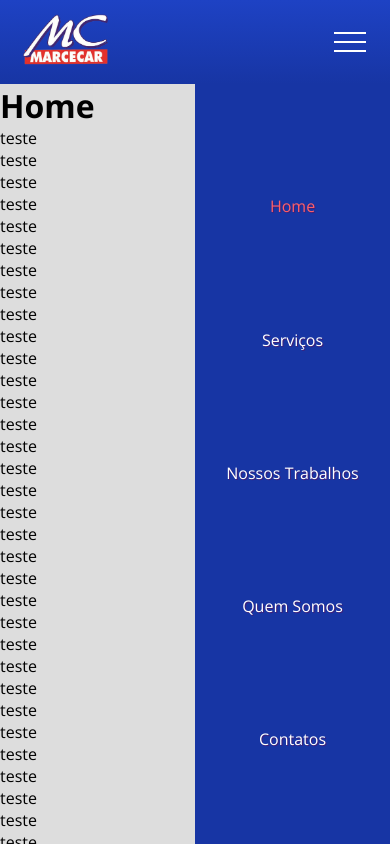
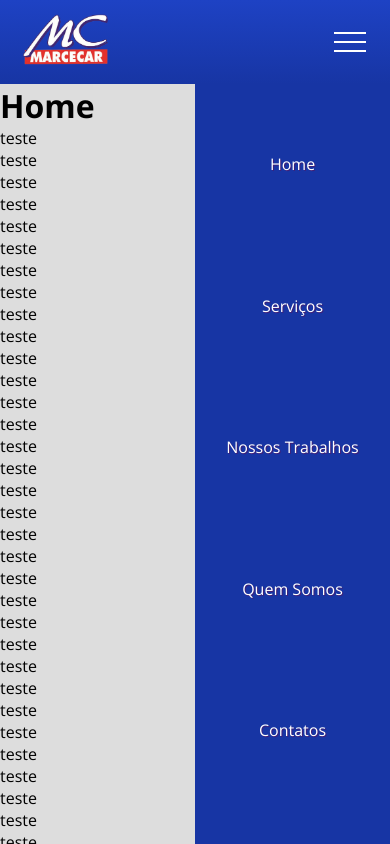
Before and after one commit to HiroVasconcelos/marcecar-app, a React (Create React App) app: page / in a window 390 px wide. In both pictures the pointer is over the link "Home". Shown: the top 844 px of the page. Built offline with nearby package versions, Linux system fonts and the light colour scheme.

Commit message:
mobile sidebar fixes

```diff
--- a/src/components/layout/Navbar.module.css
+++ b/src/components/layout/Navbar.module.css
@@ -75,6 +75,10 @@ img {
     }
     .list li {
         margin-right: 0;
+        margin-bottom: 6vh;
+    }
+    .list li a:hover {
+        color: #ffff;
     }
     .mobileMenu {
         display: block;
```
